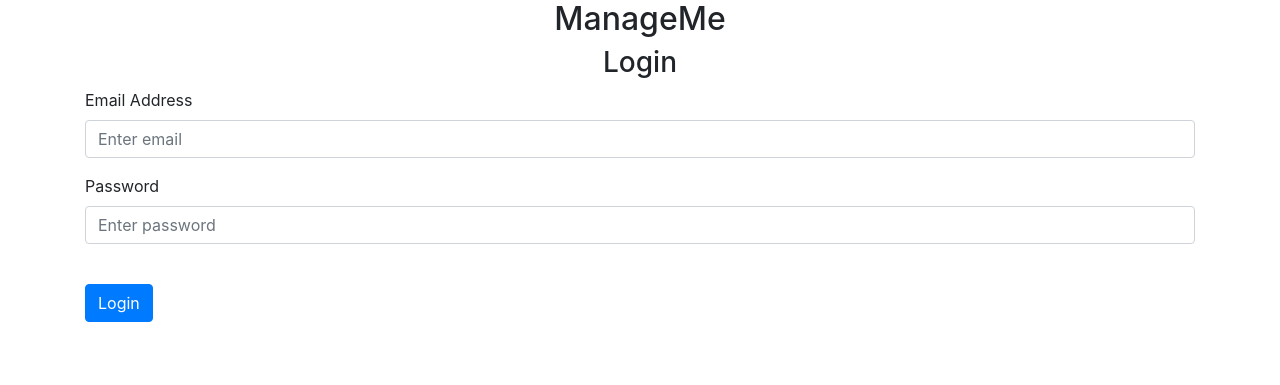
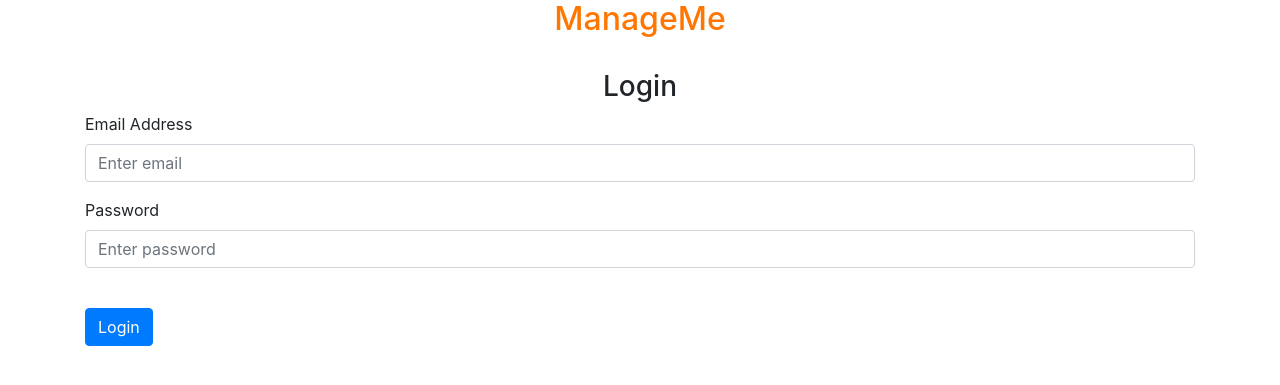
Before and after one commit to nrgrill/ManageMe, a Flask app: page /login in a window 1280 px wide. Shown: the part 56-441 px from the top of the page. Run offline with Flask 2, Linux system fonts and the light colour scheme; some libraries are stand-ins or nearby versions.

Commit message:
cleaning up css

```diff
--- a/ManageMe/website/templates/Css/homeCSS.css
+++ /dev/null
@@ -1,4 +0,0 @@
-h2 {
-    color: rgb(255, 225, 0);
-    font-family: 'Calibri', serif;
-}
--- a/ManageMe/website/templates/login.html
+++ b/ManageMe/website/templates/login.html
@@ -1,7 +1,9 @@
 {% extends "base.html" %} {% block title %}Login{% endblock %} {% block content
 %}
+<link rel="stylesheet" href="homeCSS.css">
 <form method="POST">
-  <H2 align ="center">ManageMe</H2>
+  <H2 align ="center" style="color:rgb(255, 119, 0);text-align:center;">ManageMe</H2>
+  <br />
   <h3 align="center">Login</h3>
   <div class="form-group">
     <label for="email">Email Address</label>
```
